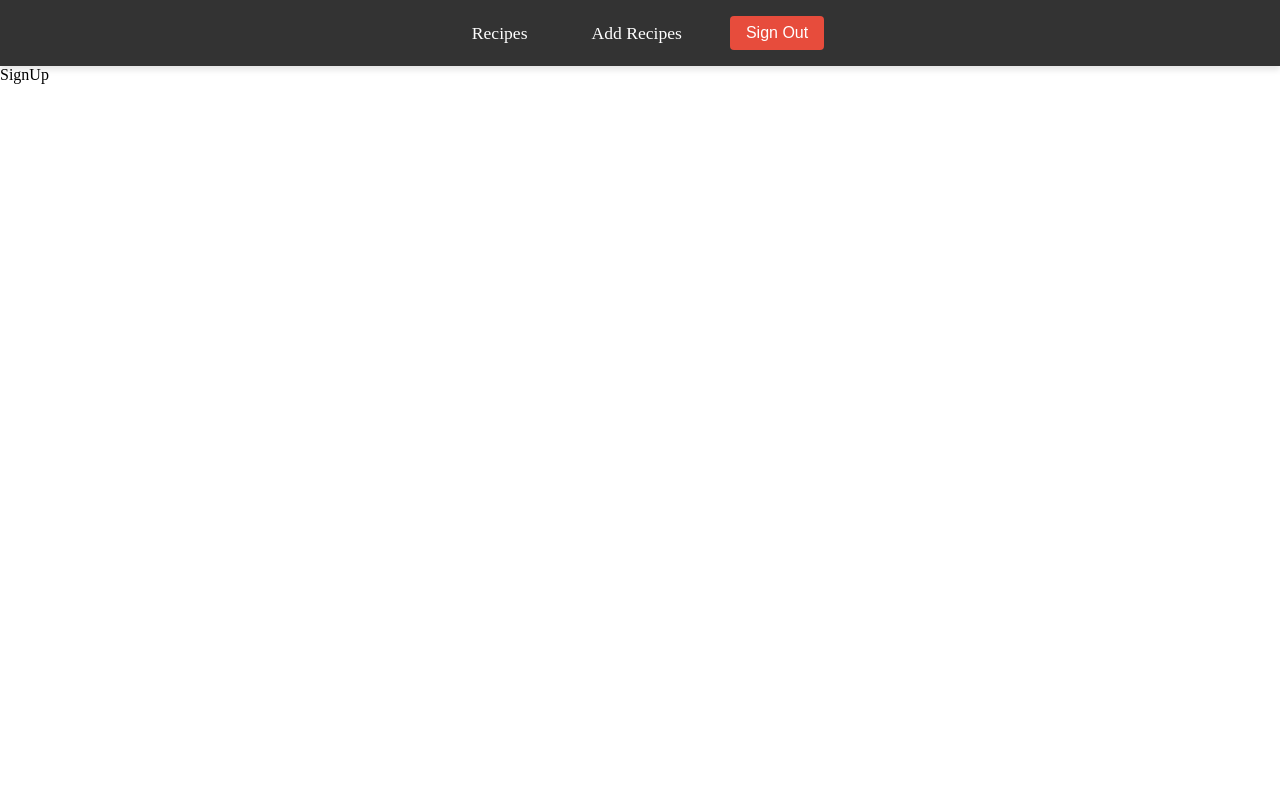
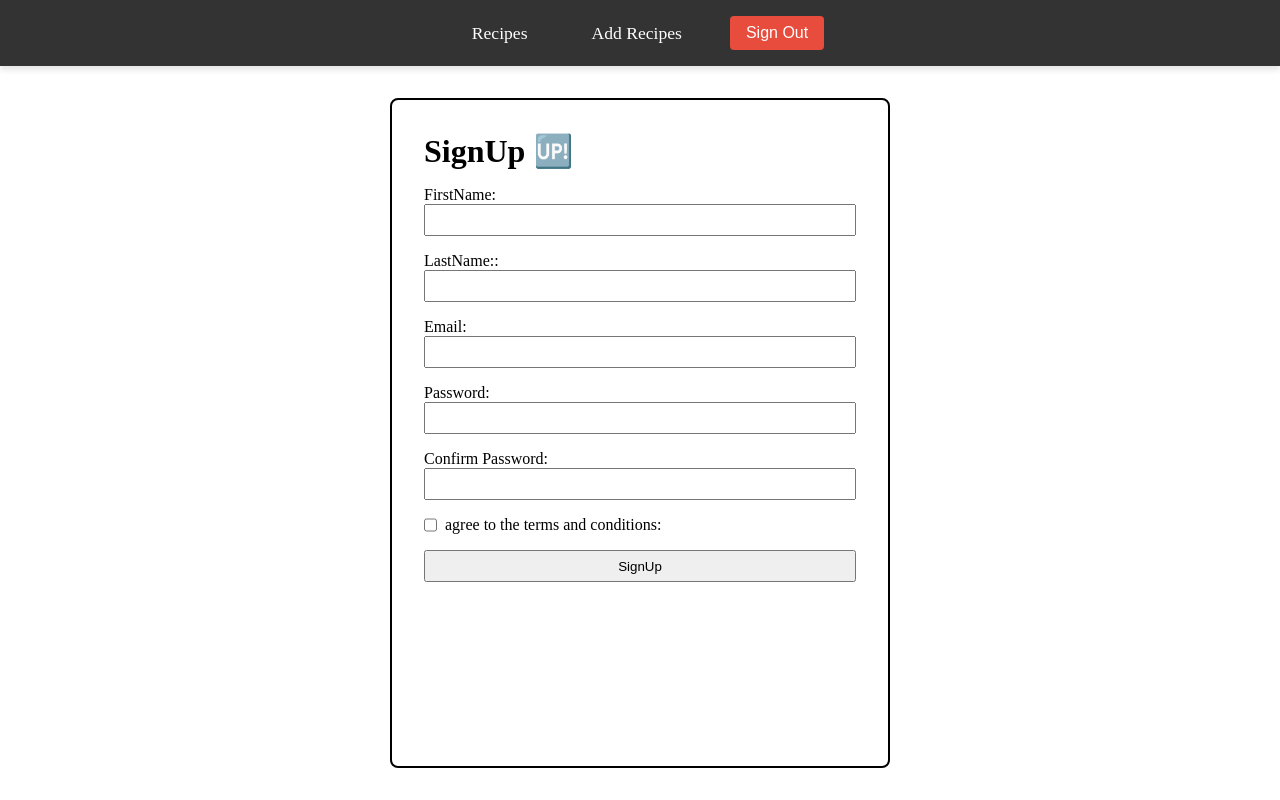
Before and after one commit to shahramjabari/recipe-project, a React (Vite) app: page /sign-up in a window 1280 px wide. Built offline with nearby package versions, Linux system fonts and the light colour scheme; no server answers.

Commit message:
firebase and signup

```diff
--- a/package.json
+++ b/package.json
@@ -10,6 +10,7 @@
     "preview": "vite preview"
   },
   "dependencies": {
+    "firebase": "^11.6.1",
     "react": "^19.0.0",
     "react-dom": "^19.0.0",
     "react-router-dom": "^7.5.2"
--- a/src/pages/SignUp/SignUp.jsx
+++ b/src/pages/SignUp/SignUp.jsx
@@ -1,7 +1,140 @@
+import { useState } from "react";
 import styles from "./SignUp.module.css";
+import { createUserWithEmailAndPassword } from "firebase/auth";
+import { auth } from "../../fireBaseConfig";
 
 const SignUp = () => {
-  return <div>SignUp</div>;
+  // declaring state variables
+  const [formData, setFormData] = useState({
+    firstname: "",
+    lastname: "",
+    email: "",
+    password: "",
+    confirmPassword: "",
+    terms: false,
+  });
+  const [error, setError] = useState(null);
+  //   retriving input values
+  const handleChange = (e) => {
+    const { name, value } = e.target;
+    setFormData((prevData) => ({
+      ...prevData,
+      [name]: value,
+    }));
+  };
+  const handleCheckboxChange = (e) => {
+    const { name, checked } = e.target;
+    setFormData((prevData) => ({
+      ...prevData,
+      [name]: checked,
+    }));
+  };
+
+  const handleSignUp = async (e, email, password) => {
+    e.preventDefault();
+    setError(null);
+    if (formData.password !== formData.confirmPassword) {
+      setError("password dont match!");
+      return;
+    }
+    try {
+      const userCredential = await createUserWithEmailAndPassword(
+        auth,
+        email,
+        password
+      );
+      const user = userCredential.user;
+      console.log("user has been successfully created", user);
+      setFormData({
+        firstname: "",
+        lastname: "",
+        email: "",
+        password: "",
+        confirmPassword: "",
+        terms: false,
+      });
+    } catch (error) {
+      setError(error.message);
+    }
+  };
+  return (
+    <div className={styles.signUpContainer}>
+      <form
+        className={styles.signUpForm}
+        onSubmit={(e) => handleSignUp(e, formData.email, formData.password)}
+      >
+        <h1>SignUp 🆙</h1>
+        {/* -------------- */}
+        <div className={styles.inputGroup}>
+          <label htmlFor="firstname">FirstName:</label>
+          <input
+            type="text"
+            name="firstname"
+            id="firstname"
+            onChange={handleChange}
+            value={formData.firstname}
+          />
+        </div>
+        {/* -------------- */}
+        <div className={styles.inputGroup}>
+          <label htmlFor="lastname">LastName::</label>
+          <input
+            type="text"
+            name="lastname"
+            id="lastname"
+            onChange={handleChange}
+            value={formData.lastname}
+          />
+        </div>
+        {/* -------------- */}
+        <div className={styles.inputGroup}>
+          <label htmlFor="email">Email:</label>
+          <input
+            type="email"
+            name="email"
+            id="email"
+            onChange={handleChange}
+            value={formData.email}
+          />
+        </div>
+        {/* -------------- */}
+        <div className={styles.inputGroup}>
+          <label htmlFor="password">Password:</label>
+          <input
+            type="password"
+            name="password"
+            id="password"
+            onChange={handleChange}
+            value={formData.password}
+          />
+        </div>
+        {/* -------------- */}
+        <div className={styles.inputGroup}>
+          <label htmlFor="cinfirm-password">Confirm Password:</label>
+          <input
+            type="password"
+            name="confirmPassword"
+            id="confirm-password"
+            onChange={handleChange}
+            value={formData.confirmPassword}
+          />
+        </div>
+        {/* -------------- */}
+        <div className={styles.term}>
+          <input
+            type="checkbox"
+            name="terms"
+            id="terms"
+            onChange={handleCheckboxChange}
+            value={formData.terms}
+          />
+          <label htmlFor="terms">agree to the terms and conditions:</label>
+        </div>
+        {error && <p>{setError}</p>}
+        <button className={styles.submitButton}>SignUp</button>
+      </form>
+    </div>
+  );
 };
 
 export default SignUp;
--- a/src/pages/SignUp/SignUp.module.css
+++ b/src/pages/SignUp/SignUp.module.css
@@ -0,0 +1,37 @@
+.signUpContainer {
+  width: 100%;
+  height: 100%;
+  display: flex;
+  justify-content: center;
+  padding: 2rem;
+}
+.signUpForm {
+  display: flex;
+  flex-direction: column;
+  gap: 1rem;
+  width: 50%;
+  min-width: 380px;
+  max-width: 500px;
+  border: 2px solid black;
+  border-radius: 0.5rem;
+  padding: 2rem;
+}
+
+.submitButton {
+  width: 100%;
+  display: block;
+  height: 32px;
+  cursor: pointer;
+}
+.inputGroup > * {
+  display: block;
+}
+.inputGroup input {
+  width: 100%;
+  height: 32px;
+  padding: 0 8px;
+}
+.term {
+  display: flex;
+  gap: 0.5rem;
+}
```
Also changed, not shown: 2 other files (tests, documents, lock files or other folders).
